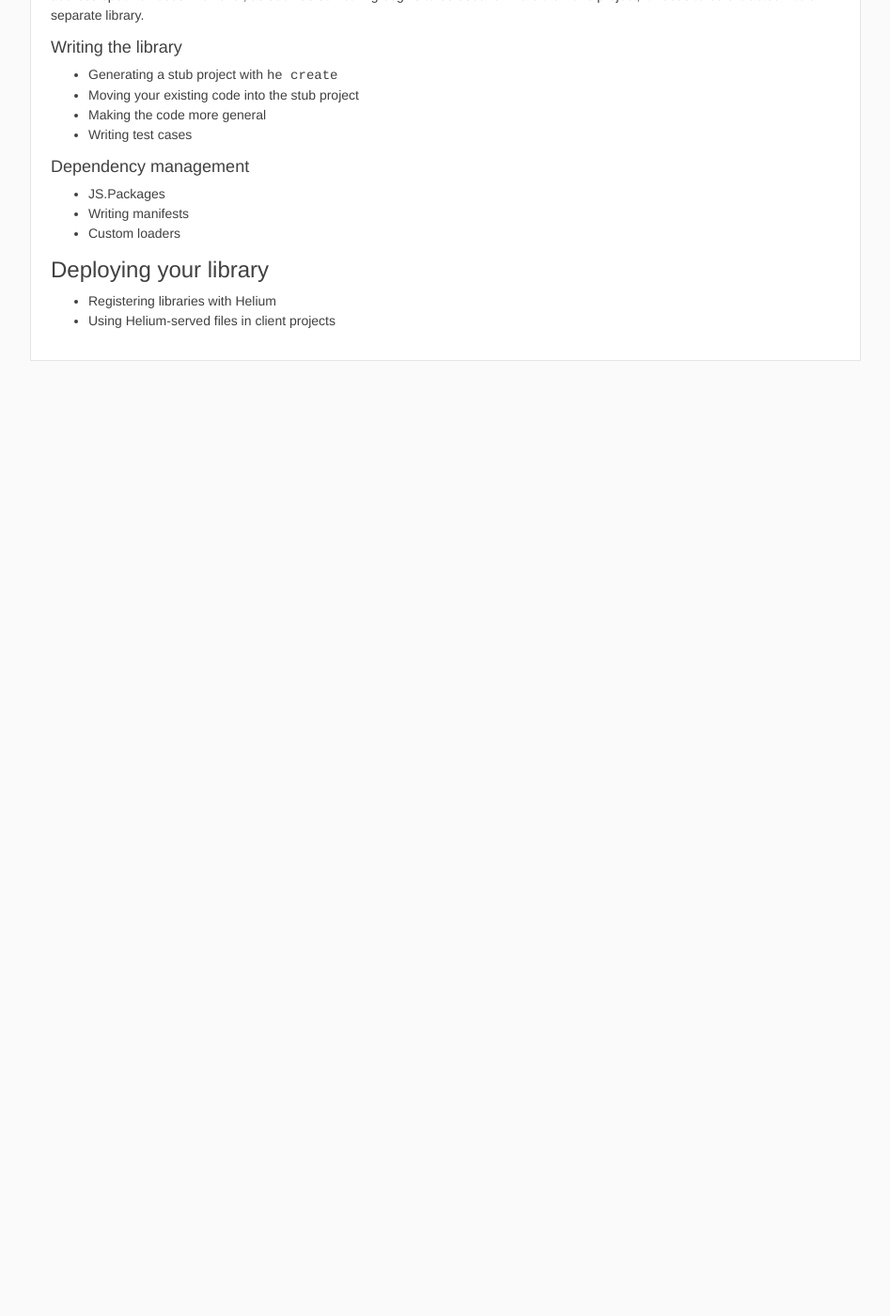
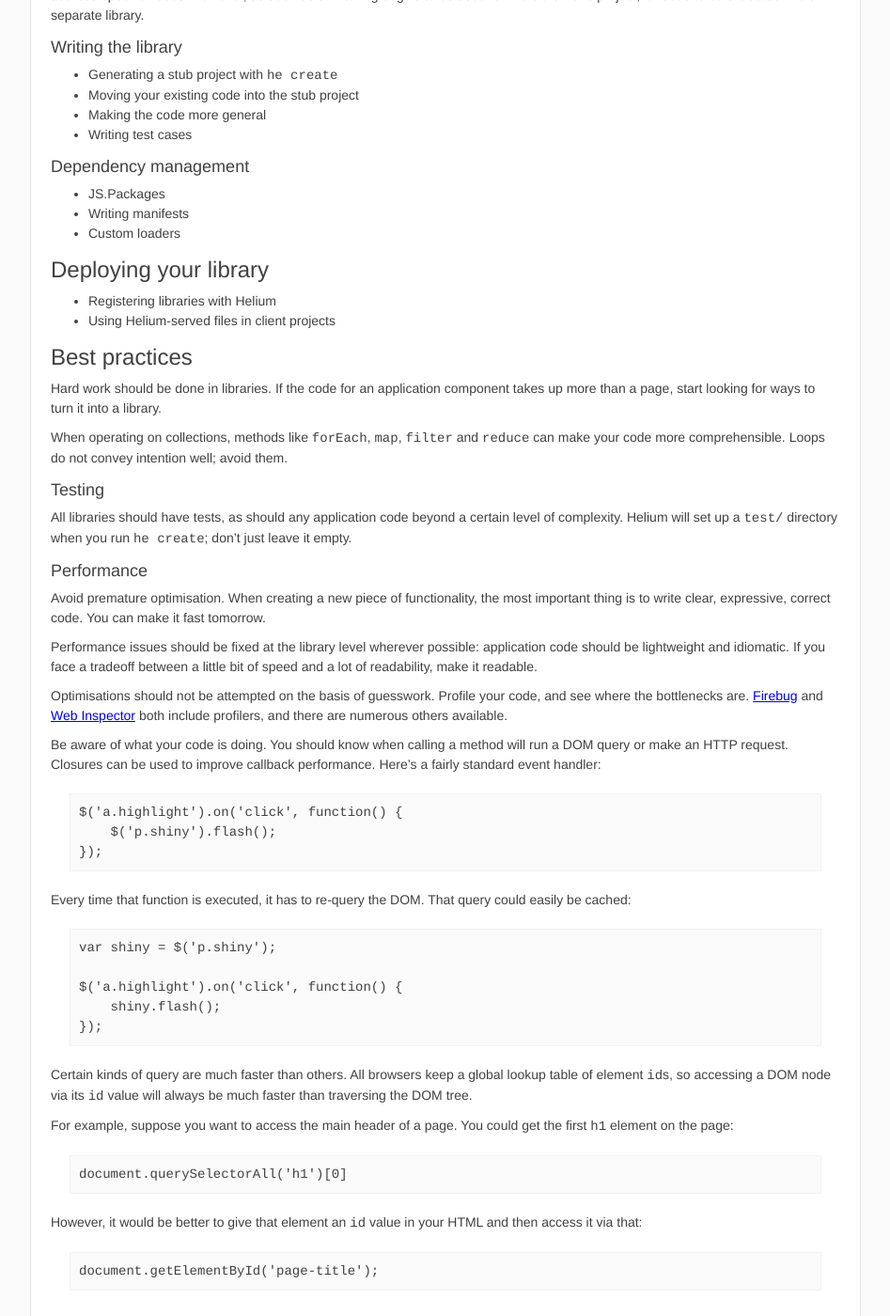
Before and after one commit to othermedia/js-handbook, a Jekyll site: the page built from index.md, in a window 1280 px wide and 1400 px high, scrolled down 1753 px. Shown: the whole window at 94% size, without its empty margins (166-1113 px from the left). Built offline with Jekyll 4.4.1, drawn with Linux system fonts in a browser that asks for light colours; Markdown is read by kramdown in place of the engine named in the settings; before the commit the page ends 2167 px from its top, so only the background shows below that.

Commit message:
Best practices.

```diff
--- a/index.md
+++ b/index.md
@@ -186,3 +186,71 @@ Deploying your library
 
 * Registering libraries with Helium
 * Using Helium-served files in client projects
+
+
+Best practices
+--------------
+
+Hard work should be done in libraries. If the code for an application component
+takes up more than a page, start looking for ways to turn it into a library.
+
+When operating on collections, methods like `forEach`, `map`, `filter` and
+`reduce` can make your code more comprehensible. Loops do not convey intention
+well; avoid them.
+
+
+### Testing
+
+All libraries should have tests, as should any application code beyond a
+certain level of complexity. Helium will set up a `test/` directory when you
+run `he create`; don't just leave it empty.
+
+
+### Performance
+
+Avoid premature optimisation. When creating a new piece of functionality, the
+most important thing is to write clear, expressive, correct code. You can make
+it fast tomorrow.
+
+Performance issues should be fixed at the library level wherever possible:
+application code should be lightweight and idiomatic. If you face a tradeoff
+between a little bit of speed and a lot of readability, make it readable.
+
+Optimisations should not be attempted on the basis of guesswork. Profile your
+code, and see where the bottlenecks are. [Firebug][firebug] and
+[Web Inspector][webinsp] both include profilers, and there are numerous others
+available.
+
+  [firebug]: http://getfirebug.com/
+  [webinsp]: http://trac.webkit.org/wiki/Web%20Inspector
+
+Be aware of what your code is doing. You should know when calling a method will
+run a DOM query or make an HTTP request. Closures can be used to improve
+callback performance. Here's a fairly standard event handler:
+
+    $('a.highlight').on('click', function() {
+        $('p.shiny').flash();
+    });
+
+Every time that function is executed, it has to re-query the DOM. That query
+could easily be cached:
+
+    var shiny = $('p.shiny');
+
+    $('a.highlight').on('click', function() {
+        shiny.flash();
+    });
+
+Certain kinds of query are much faster than others. All browsers keep a global
+lookup table of element `id`s, so accessing a DOM node via its `id` value will
+always be much faster than traversing the DOM tree.
+
+For example, suppose you want to access the main header of a page. You could
+get the first `h1` element on the page:
+
+    document.querySelectorAll('h1')[0]
+
+However, it would be better to give that element an `id` value in your HTML and
+then access it via that:
+
+    document.getElementById('page-title');
```
